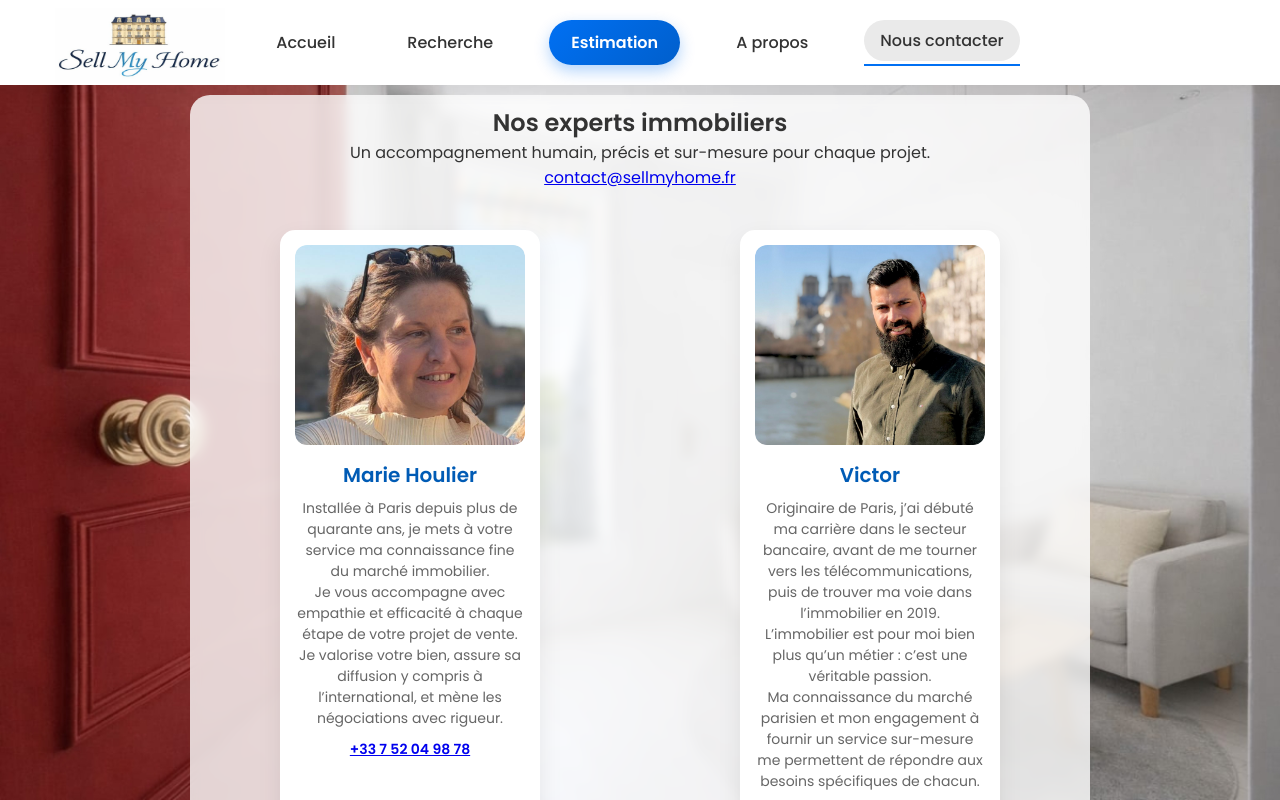
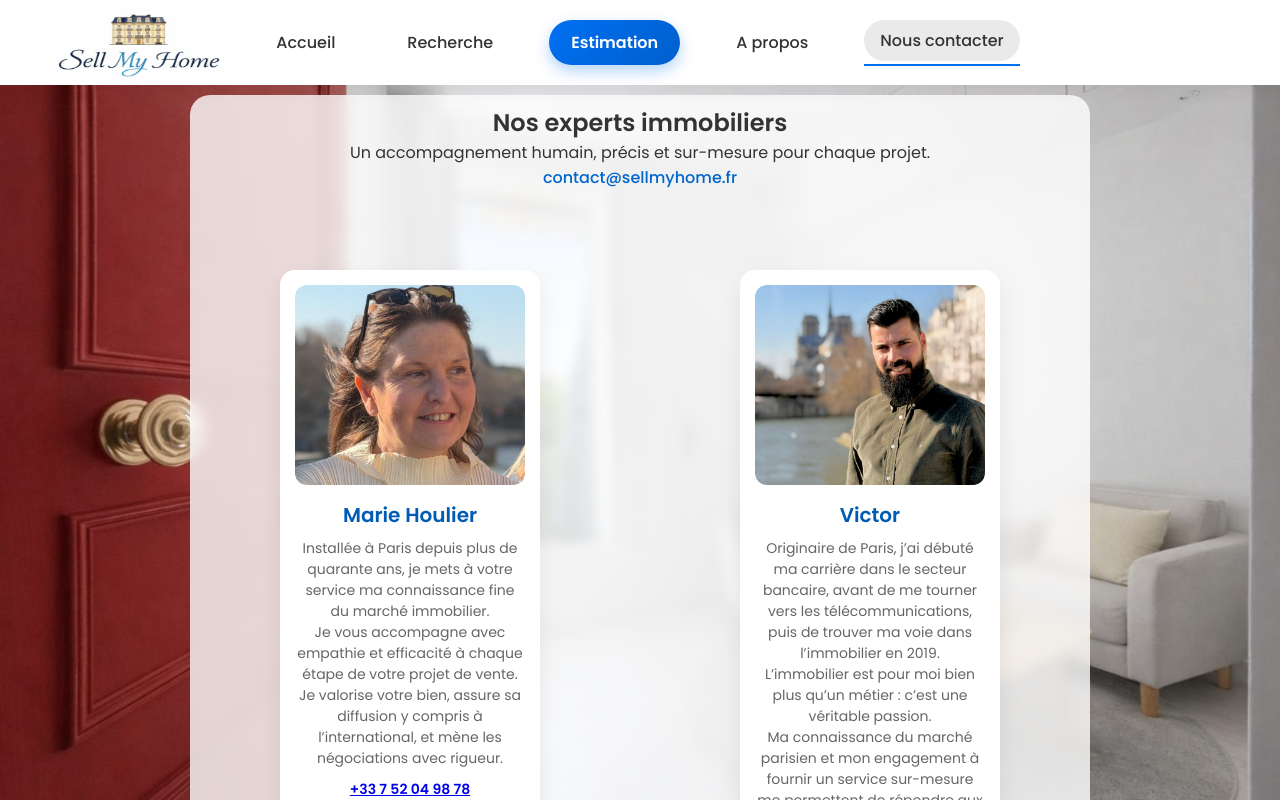
Before and after one commit to Juju-kpi/estimation_immo, a Next.js app: page /nous in a window 1280 px wide. Shown: the top 800 px of the page. Built offline with nearby package versions, Linux system fonts and the light colour scheme.

Commit message:
Update globals.css

```diff
--- a/app/globals.css
+++ b/app/globals.css
@@ -700,3 +700,21 @@ body {
   margin-top: 10px;
   font-weight: 600;
 }
+
+.nous-header {
+  text-align: center;
+  margin-bottom: 40px;
+   max-width: 600px;
+  margin: 0 auto 40px auto;
+}
+
+
+.nous-header a {
+  color: #0066cc;
+  text-decoration: none;
+  font-weight: 500;
+}
+
+.nous-header a:hover {
+  text-decoration: underline;
+}
```
